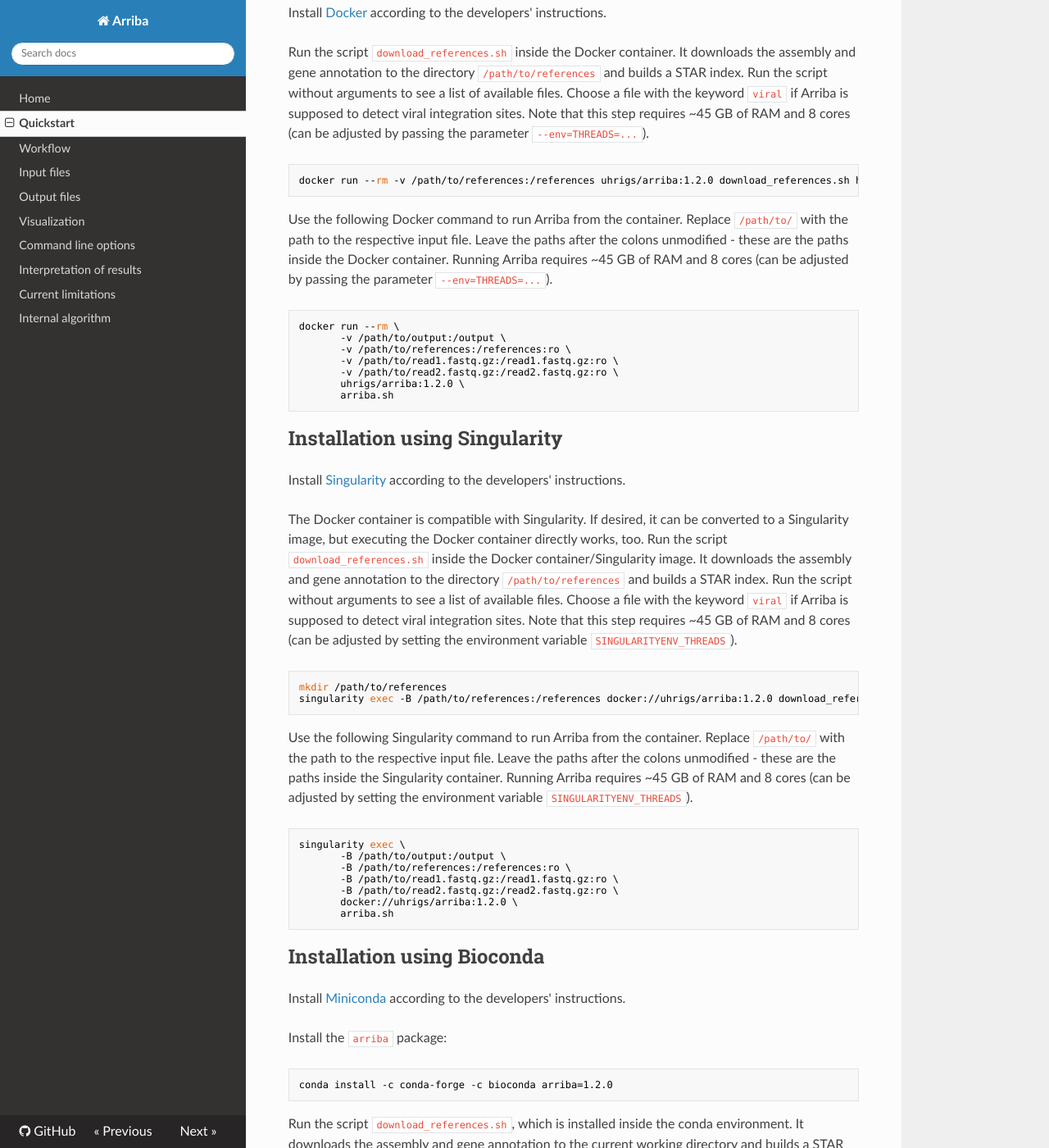
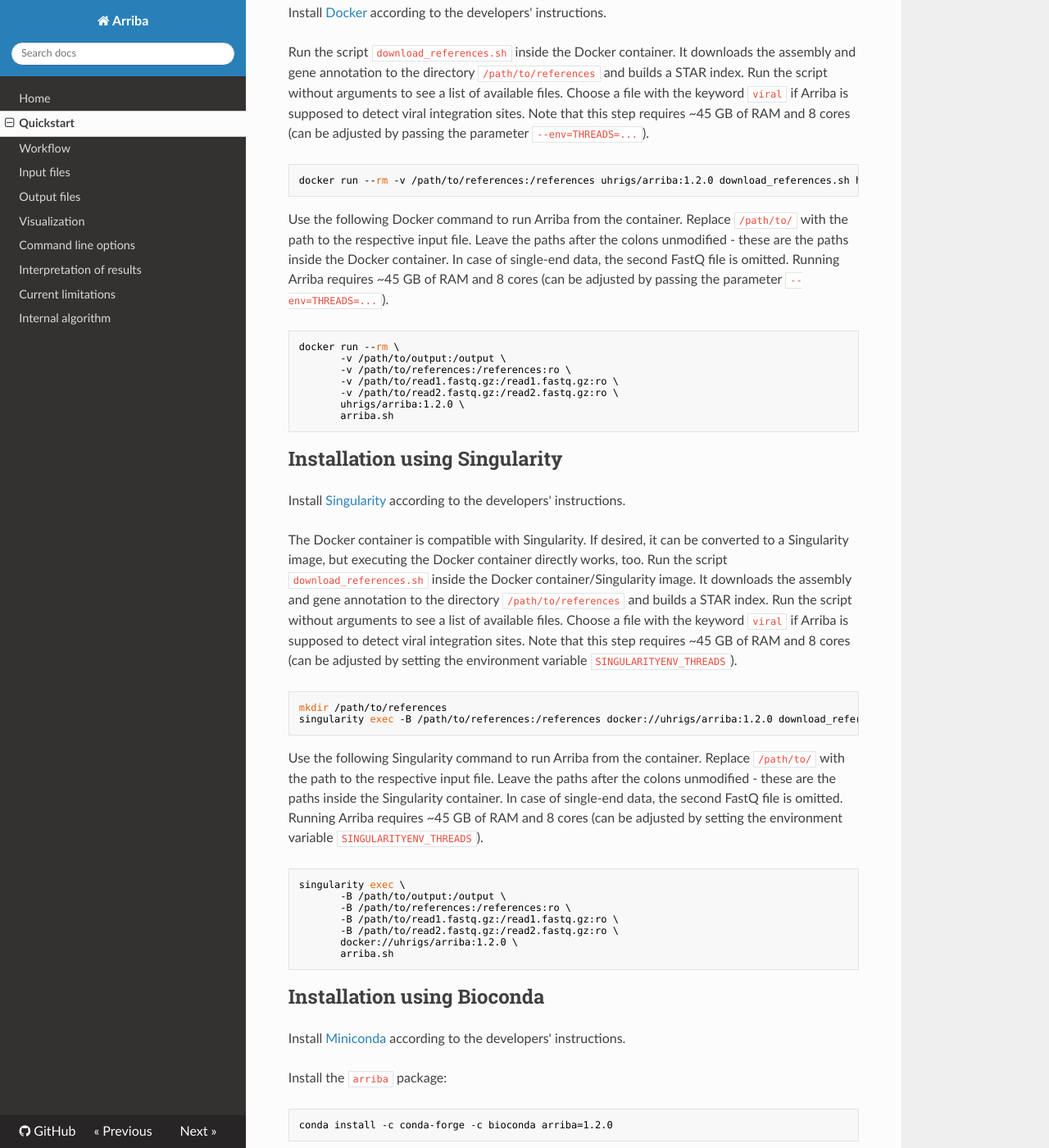
Before and after one commit to suhrig/arriba, an MkDocs documentation site: the page built from documentation/quickstart.md, in a window 1280 px wide and 1400 px high, scrolled down 1129 px. Shown: the whole window at 82% size. Built offline with MkDocs 1.6.1, drawn with Linux system fonts in a browser that asks for light colours; nearby versions of some CDN libraries; old or Windows-style settings are respelled for this version of MkDocs; some of the changed text lies outside the part shown.

Commit message:
explain usage for single-end data

````diff
--- a/documentation/quickstart.md
+++ b/documentation/quickstart.md
@@ -19,7 +19,7 @@ Arriba requires an assembly in FastA format, gene annotation in GTF format, and
 
 The download file contains a script `run_arriba.sh`, which demonstrates the usage of Arriba (see also section [Workflow](workflow.md#demo-script)). We recommend that you use this as a guide to integrate Arriba into your existing STAR-based RNA-Seq pipeline. When Arriba is integrated properly, fusion detection only adds a few minutes to the regular alignment workflow, since Arriba utilizes the alignments produced by STAR during a standard RNA-Seq workflow and does not require alignment solely for the sake of fusion detection.
 
-Run the demo script with 8 threads:
+Run the demo script with 8 threads. In case of single-end data, the second FastQ file is omitted.
 
 ```bash
 ./run_arriba.sh STAR_index_hs37d5viral_GENCODE19/ GENCODE19.gtf hs37d5viral.fa database/blacklist_hg19_hs37d5_GRCh37_v2.0.0.tsv.gz database/known_fusions_hg19_hs37d5_GRCh37_v2.0.0.tsv.gz database/protein_domains_hg19_hs37d5_GRCh37_v2.0.0.gff3 8 test/read1.fastq.gz test/read2.fastq.gz
@@ -36,7 +36,7 @@ Run the script `download_references.sh` inside the Docker container. It download
 docker run --rm -v /path/to/references:/references uhrigs/arriba:1.2.0 download_references.sh hs37d5viral+GENCODE19
 ```
 
-Use the following Docker command to run Arriba from the container. Replace `/path/to/` with the path to the respective input file. Leave the paths after the colons unmodified - these are the paths inside the Docker container. Running Arriba requires ~45 GB of RAM and 8 cores (can be adjusted by passing the parameter `--env=THREADS=...`).
+Use the following Docker command to run Arriba from the container. Replace `/path/to/` with the path to the respective input file. Leave the paths after the colons unmodified - these are the paths inside the Docker container. In case of single-end data, the second FastQ file is omitted. Running Arriba requires ~45 GB of RAM and 8 cores (can be adjusted by passing the parameter `--env=THREADS=...`).
 
 ```bash
 docker run --rm \
@@ -60,7 +60,7 @@ mkdir /path/to/references
 singularity exec -B /path/to/references:/references docker://uhrigs/arriba:1.2.0 download_references.sh hs37d5viral+GENCODE19
 ```
 
-Use the following Singularity command to run Arriba from the container. Replace `/path/to/` with the path to the respective input file. Leave the paths after the colons unmodified - these are the paths inside the Singularity container. Running Arriba requires ~45 GB of RAM and 8 cores (can be adjusted by setting the environment variable `SINGULARITYENV_THREADS`).
+Use the following Singularity command to run Arriba from the container. Replace `/path/to/` with the path to the respective input file. Leave the paths after the colons unmodified - these are the paths inside the Singularity container. In case of single-end data, the second FastQ file is omitted. Running Arriba requires ~45 GB of RAM and 8 cores (can be adjusted by setting the environment variable `SINGULARITYENV_THREADS`).
 
 ```bash
 singularity exec \
@@ -89,7 +89,7 @@ Run the script `download_references.sh`, which is installed inside the conda env
 $CONDA_PREFIX/var/lib/arriba/download_references.sh hs37d5viral+GENCODE19
 ```
 
-To process FastQ files, run the script `run_arriba.sh`, which is installed inside the conda environment. Replace `$CONDA_PREFIX` with the path to your conda environment.
+To process FastQ files, run the script `run_arriba.sh`, which is installed inside the conda environment. In case of single-end data, the second FastQ file is omitted. Replace `$CONDA_PREFIX` with the path to your conda environment.
 
 ```bash
 ARRIBA_FILES=$CONDA_PREFIX/var/lib/arriba
````
